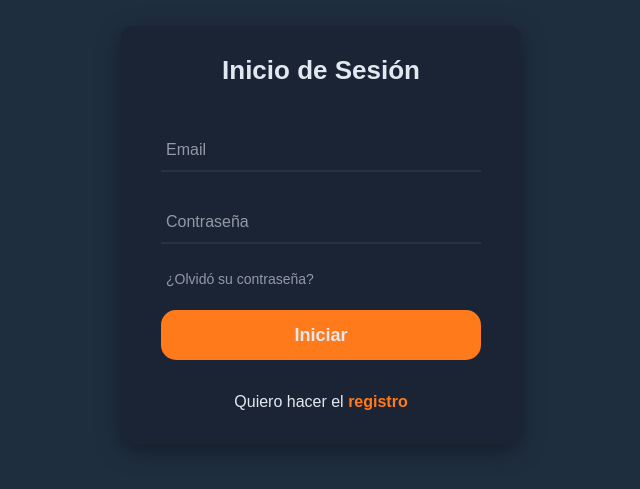
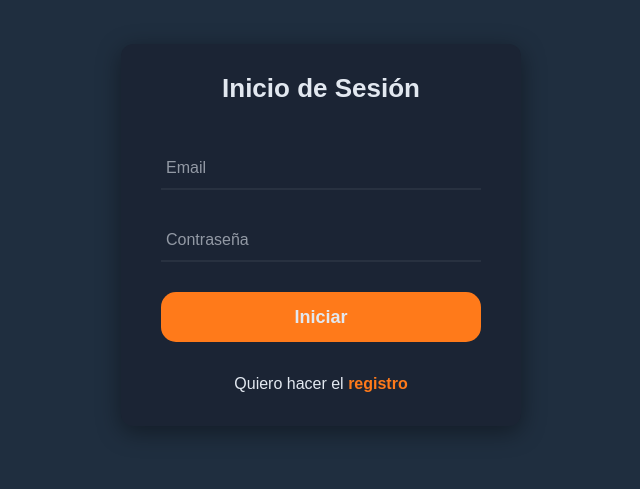
Before and after one commit to tobiaszarlenga/scout-frontend, a Next.js app: page /login in a window 1280 px wide. Shown: the part 165-654 px from the top of the page, without its empty margins (319-959 px from the left). Built offline with nearby package versions, Linux system fonts and the light colour scheme; no server answers.

Commit message:
quiete olvidar contraseña

```diff
--- a/app/login/page.tsx
+++ b/app/login/page.tsx
@@ -57,7 +57,6 @@ export default function LoginPage() {
             <label>Contraseña</label>
           </div>
 
-          <div className={styles.recordar}>¿Olvidó su contraseña?</div>
 
           {/* Mensaje de error de React TanStack Query */}
           {isError && (
```
